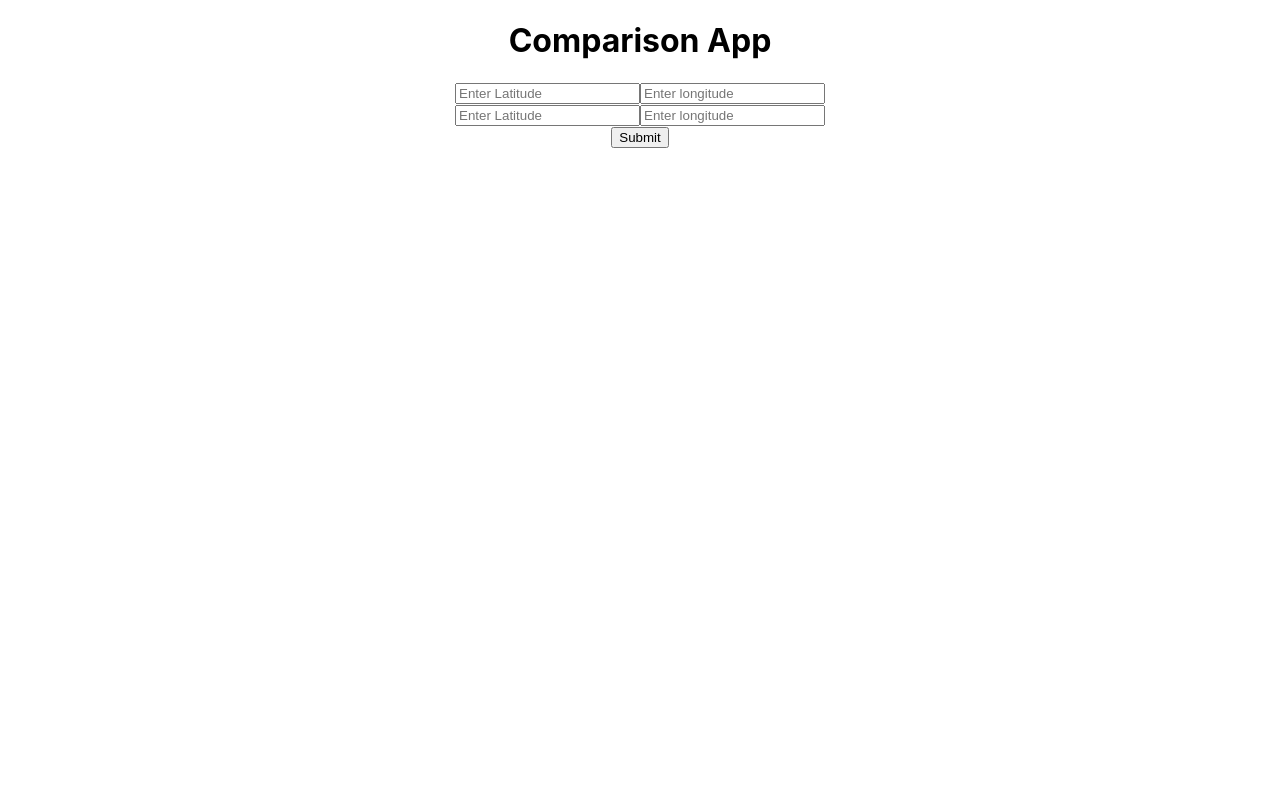
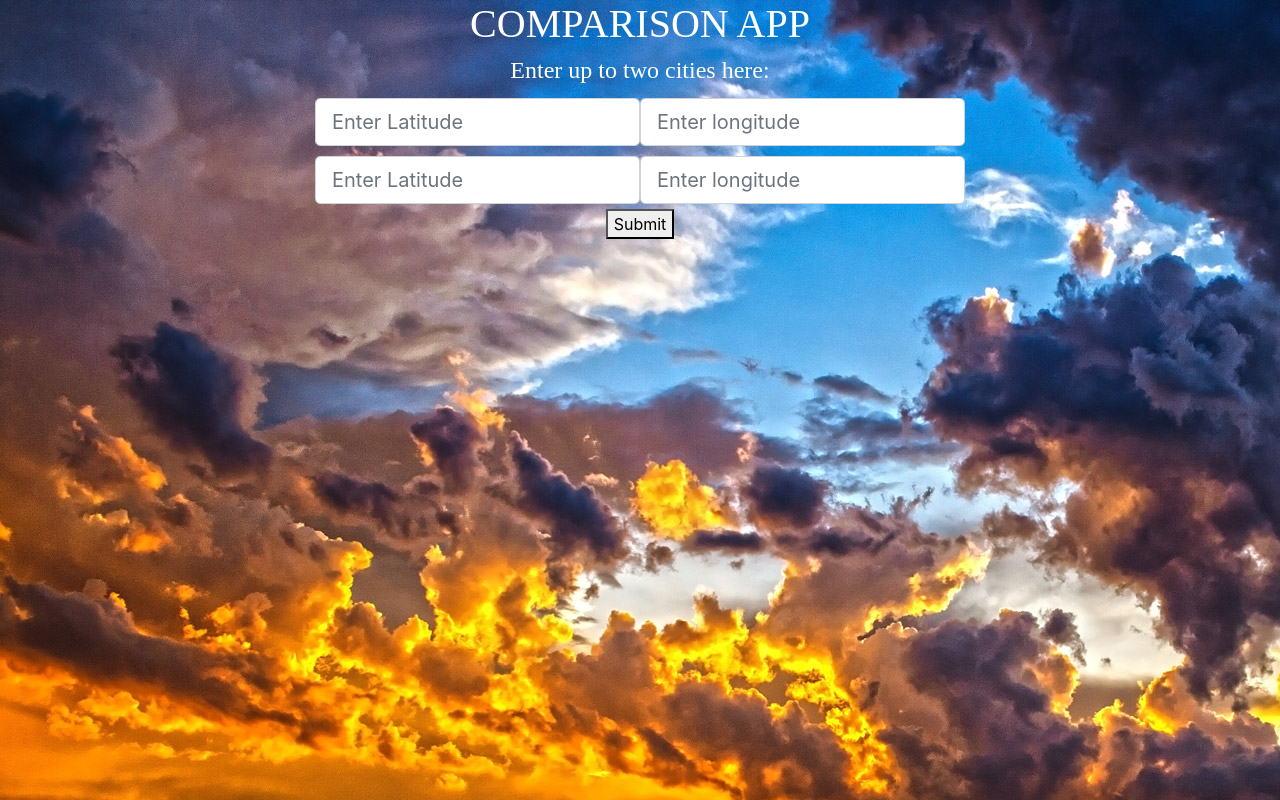
Before and after one commit to michaelgallipo/comparison-app, a React (Create React App) app: page / in a window 1280 px wide. Built offline with nearby package versions, Linux system fonts and the light colour scheme.

Commit message:
made it artsy, added background changed a font, added bootstrap

```diff
--- a/public/index.html
+++ b/public/index.html
@@ -2,6 +2,10 @@
 <html lang="en">
   <head>
     <meta charset="utf-8">
+
+    <link rel="stylesheet" href="https://maxcdn.bootstrapcdn.com/bootstrap/4.0.0/css/bootstrap.min.css" integrity="sha384-Gn5384xqQ1aoWXA+058RXPxPg6fy4IWvTNh0E263XmFcJlSAwiGgFAW/dAiS6JXm" crossorigin="anonymous">
+
+
     <link rel="shortcut icon" href="%PUBLIC_URL%/favicon.ico">
     <meta name="viewport" content="width=device-width, initial-scale=1, shrink-to-fit=no">
     <meta name="theme-color" content="#000000">
@@ -19,13 +23,17 @@
       work correctly both with client-side routing and a non-root public URL.
       Learn how to configure a non-root public URL by running `npm run build`.
     -->
+
+
     <title>Comparison App</title>
   </head>
   <body>
     <noscript>
       You need to enable JavaScript to run this app.
     </noscript>
-    <div id="root"></div>
+    <div id="root">
+
+    </div>
     <!--
       This HTML file is a template.
       If you open it directly in the browser, you will see an empty page.
@@ -36,5 +44,10 @@
       To begin the development, run `npm start` or `yarn start`.
       To create a production bundle, use `npm run build` or `yarn build`.
     -->
+
+    <script src="https://code.jquery.com/jquery-3.2.1.slim.min.js" integrity="sha384-KJ3o2DKtIkvYIK3UENzmM7KCkRr/rE9/Qpg6aAZGJwFDMVNA/GpGFF93hXpG5KkN" crossorigin="anonymous"></script>
+    <script src="https://cdnjs.cloudflare.com/ajax/libs/popper.js/1.12.9/umd/popper.min.js" integrity="sha384-ApNbgh9B+Y1QKtv3Rn7W3mgPxhU9K/ScQsAP7hUibX39j7fakFPskvXusvfa0b4Q" crossorigin="anonymous"></script>
+    <script src="https://maxcdn.bootstrapcdn.com/bootstrap/4.0.0/js/bootstrap.min.js" integrity="sha384-JZR6Spejh4U02d8jOt6vLEHfe/JQGiRRSQQxSfFWpi1MquVdAyjUar5+76PVCmYl" crossorigin="anonymous"></script>
+
   </body>
 </html>
--- a/src/App.css
+++ b/src/App.css
@@ -5,6 +5,20 @@
 .App-logo {
   animation: App-logo-spin infinite 20s linear;
   height: 40vmin;
+}
+
+body {
+ /* background-image: url("https://www.publicdomainpictures.net/pictures/40000/velka/alone-in-sundow.jpg"); */
+ background-image: url("./images/alone-in-sundow.jpg");
+}
+
+.headline {
+  color: white;
+  font-family: Trajan;
+}
+
+#data-entry {
+  padding: 5px;
 }
 
 .App-header {
--- a/src/App.js
+++ b/src/App.js
@@ -60,30 +60,36 @@ class App extends Component {
   render() {
     return (
       <div className="App">
-        <h1>Comparison App</h1>
+        <div class = "headline" ><h1>COMPARISON APP</h1>
+        <h4>Enter up to two cities here:</h4>
+        </div>
         <form onSubmit={this.coordinateSubmit}>
-          <div>
+          <div class = "row justify-content-lg-center" id = "data-entry" >
             <input
+              class="form-control form-control-lg col-lg-3"
               type="text"
               name="latitude"
               placeholder="Enter Latitude"
               // value="35.6895"
             />
             <input
+              class="form-control form-control-lg col-lg-3"
               type="text"
               name="longitude"
               placeholder="Enter longitude"
               // value="139.6917"
             />
           </div>
-          <div>
+          <div class = "row justify-content-lg-center" id = "data-entry">
             <input
+              class="form-control form-control-lg col-lg-3"
               type="text"
               name="latitude2"
               placeholder="Enter Latitude"
               // value="35.6895"
             />
             <input
+              class="form-control form-control-lg col-lg-3"
               type="text"
               name="longitude2"
               placeholder="Enter longitude"
@@ -91,9 +97,13 @@ class App extends Component {
             />
           </div>
           <button>Submit</button>
-        </form>
+        </form><br></br>
+        <div class = "container" >
+        <div class = "row" >
         <DataDisplay data={this.state.summary1} />
         <DataDisplay data={this.state.summary2} />
+        </div>
+        </div>
       </div>
     );
   }
--- a/src/DataDisplay.js
+++ b/src/DataDisplay.js
@@ -6,16 +6,24 @@ export default class DataDisplay extends Component {
       <>
         {this.props.data.temperature && (
           <>
-            <h1>{this.props.data.summary}</h1>
-            <h2>the current temperature is {this.props.data.temperature}F</h2>
-            <h2>
-              the current wind speed is {this.props.data.windSpeed}
-              mph
-            </h2>
-            <h2>the current humidity is {this.props.data.humidity * 100}%</h2>
-            <h2>Current chance of rain {this.props.data.rain * 100}</h2>
-            <h2>Sunrise will be at {this.props.data.sunrise}</h2>
-            <h2>Sunset will be at {this.props.data.sunset}</h2>
+
+        <div class = "col-lg-6">
+          <div class= "card" >
+            <div class= "card-body" >
+              <h5 class= "card-title" >{this.props.data.summary}</h5>
+              <h6 class= "card-subtitle mb-2 text-muted" >Current temperature: {this.props.data.temperature}F</h6>
+              <p class= "card-text" >Current wind speed: {this.props.data.windSpeed}
+              mph</p>
+              <p class= "card-text" >Current humidity: {this.props.data.humidity * 100}%</p>
+              <p class= "card-text" >Chance of rain: {this.props.data.rain * 100}</p>
+              <p class= "card-text" >Sunrise: {this.props.data.sunrise}</p>
+              <p class= "card-text" >Sunset: {this.props.data.sunset}</p>
+              <a href= "#" class= "card-link" >Card link</a>
+              <a href= "#" class= "card-link" >Another link</a>
+            </div>
+          </div>
+        </div>
+
           </>
         )}
       </>
```
Also changed, not shown: src/images/alone-in-sundow.jpg (added).
